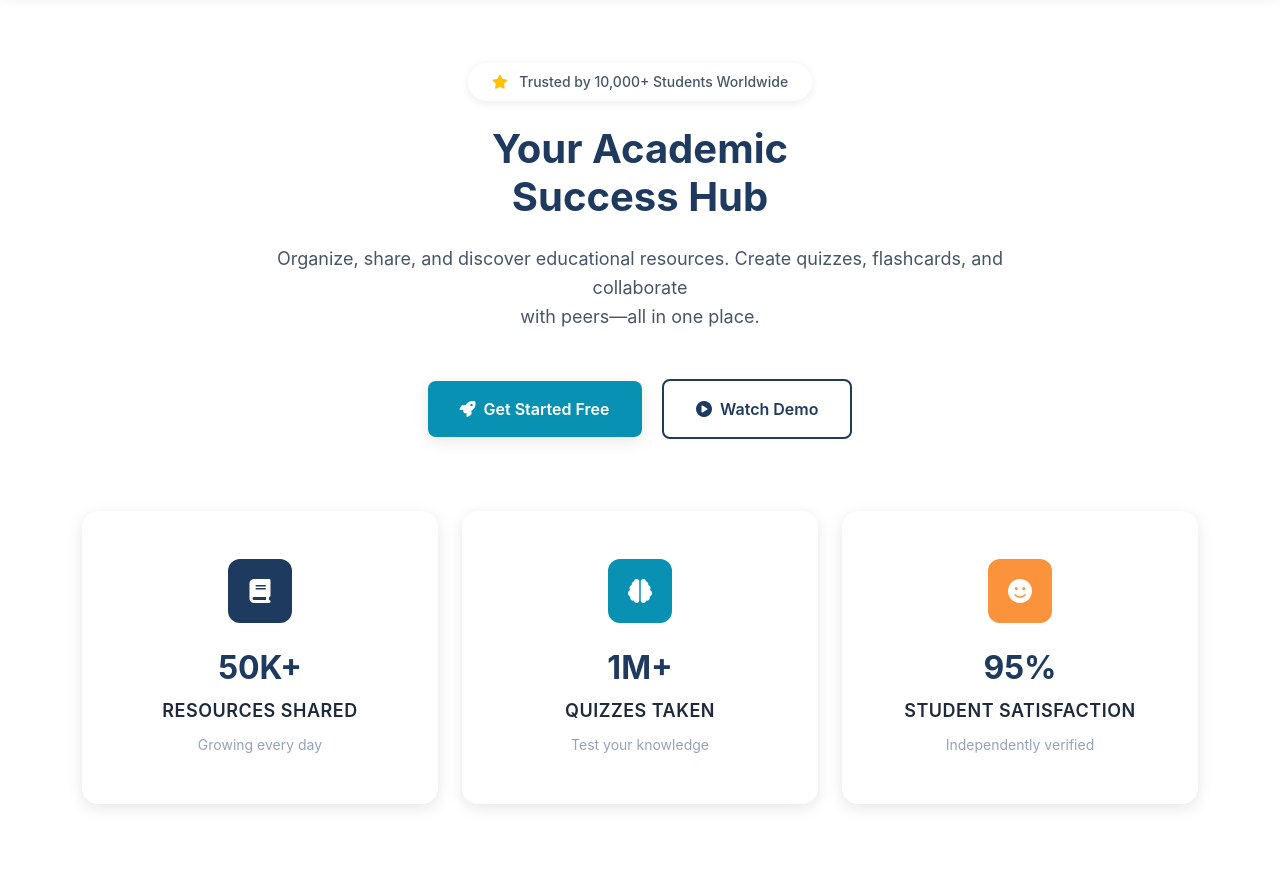
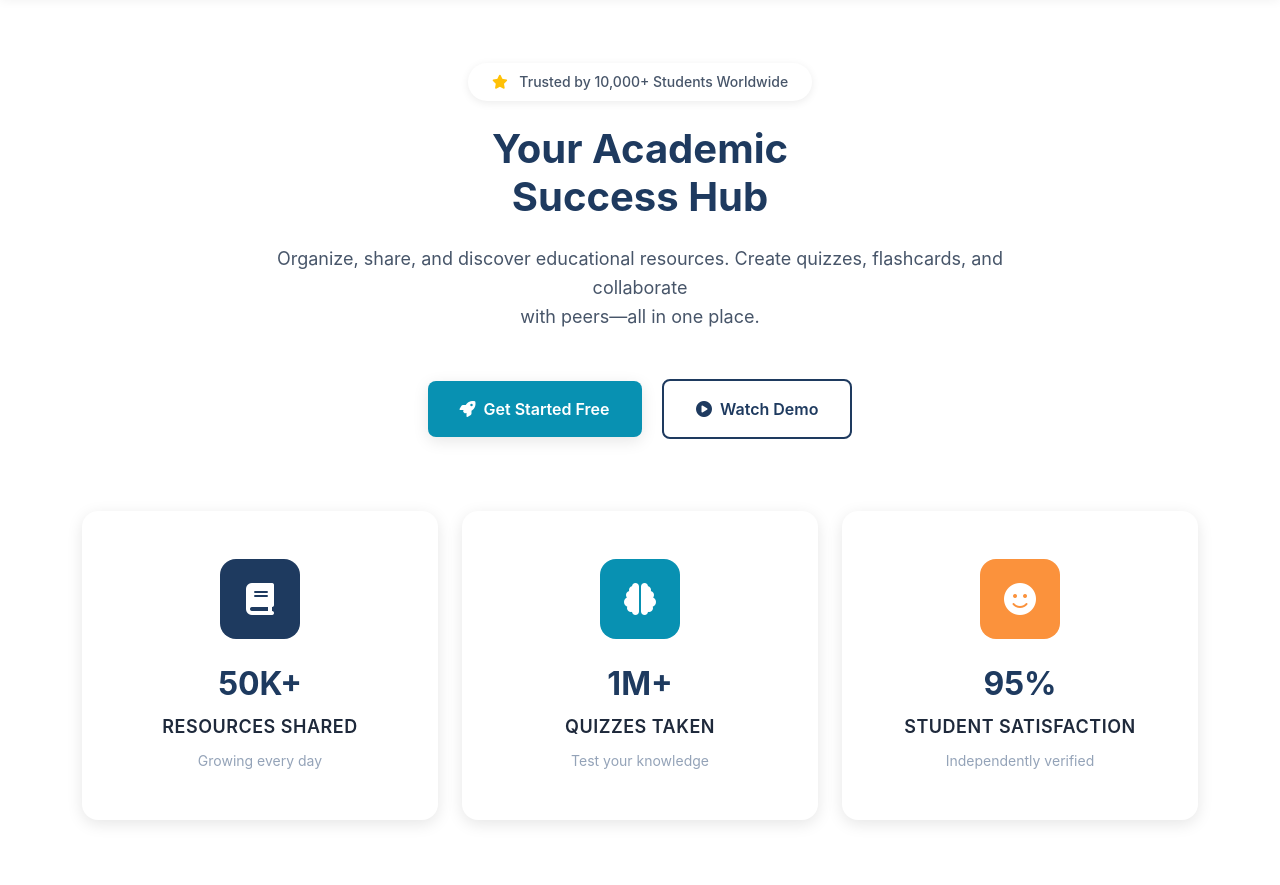
Before and after one commit to cdanpc/CSIT327-G5-PaperTrail, a Django app: page / in a window 1280 px wide. Shown: the part 76-961 px from the top of the page. Run offline with Django 5.2, Linux system fonts and the light colour scheme.

Commit message:
Cabataña(style): increase stats icon size

```diff
--- a/static/css/landing.css
+++ b/static/css/landing.css
@@ -90,14 +90,14 @@
 }
 
 .stat-icon {
-    width: 64px;
-    height: 64px;
+    width: 80px;
+    height: 80px;
     margin: 0 auto var(--spacing-md);
-    border-radius: var(--radius-md);
+    border-radius: var(--radius-lg);
     display: flex;
     align-items: center;
     justify-content: center;
-    font-size: var(--font-size-2xl);
+    font-size: 2rem;
     color: var(--bg-white);
 }
 
```
